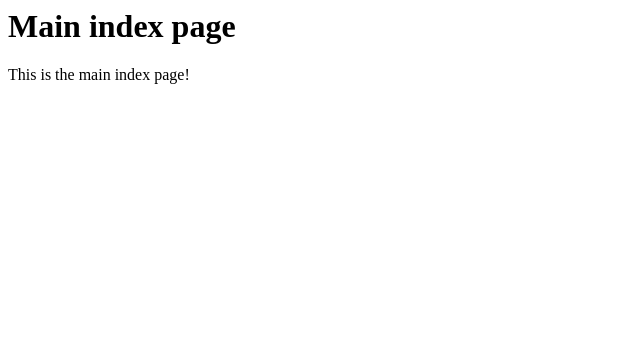
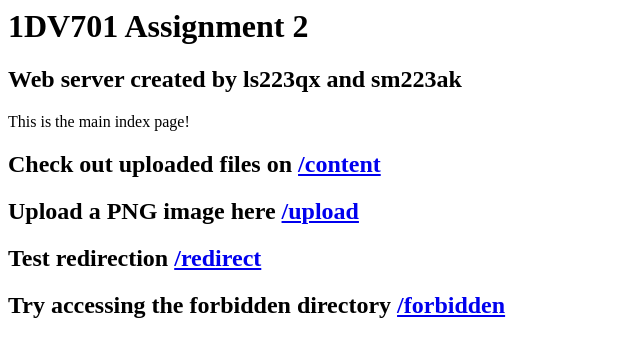
Before and after one commit to Mala9898/1DV701_pset2, a plain HTML site: page HTTP_Server/public/index.html in a window 1280 px wide. Shown: the whole page, without its empty margins (0-640 px from the left). Drawn offline with Linux system fonts and the light colour scheme.

Commit message:
improved index.html main page

```diff
--- a/HTTP_Server/public/index.html
+++ b/HTTP_Server/public/index.html
@@ -3,7 +3,13 @@
 	<title>Main index</title>
 </head>
 <body>
-	<h1>Main index page</h1>
+	<h1>1DV701 Assignment 2</h1>
+	<h2>Web server created by ls223qx and sm223ak</h2>
 	<p>This is the main index page!</p>
+
+	<h2>Check out uploaded files on <a href="/content">/content</a></h2>
+	<h2>Upload a PNG image here <a href="/upload">/upload</a></h2>
+	<h2>Test redirection <a href="/redirect">/redirect</a></h2>
+	<h2>Try accessing the forbidden directory <a href="/forbidden">/forbidden</a></h2>
 </body>
 </html>
```
